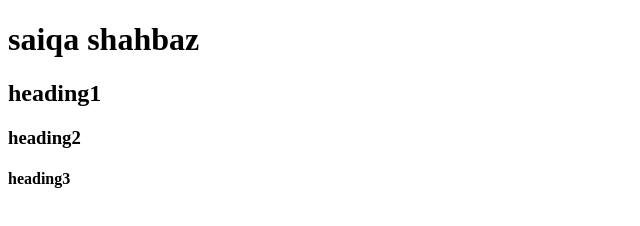
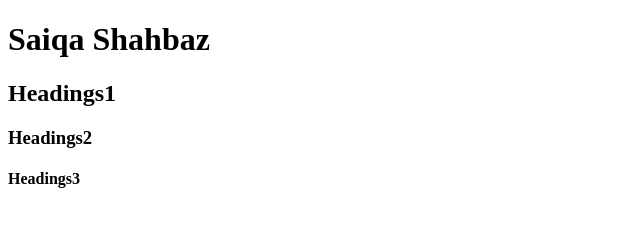
Before and after one commit to shahbazjanjua648-ops/saiqa_shahbaz_github, a plain HTML site: page index.html in a window 1280 px wide. Shown: the whole page, without its empty margins (0-640 px from the left). Drawn offline with Linux system fonts and the light colour scheme.

Commit message:
saiqa shahbaz

```diff
--- a/index.html
+++ b/index.html
@@ -6,9 +6,9 @@
     <title>Document</title>
 </head>
 <body>
-    <h1>saiqa shahbaz</h1>
-    <h2>heading1</h2>
-    <h3>heading2</h3>
-    <h4>heading3</h4>
+    <h1>Saiqa Shahbaz</h1>
+    <h2>Headings1</h2>
+    <h3>Headings2</h3>
+    <h4>Headings3</h4>
 </body>
 </html>
```
